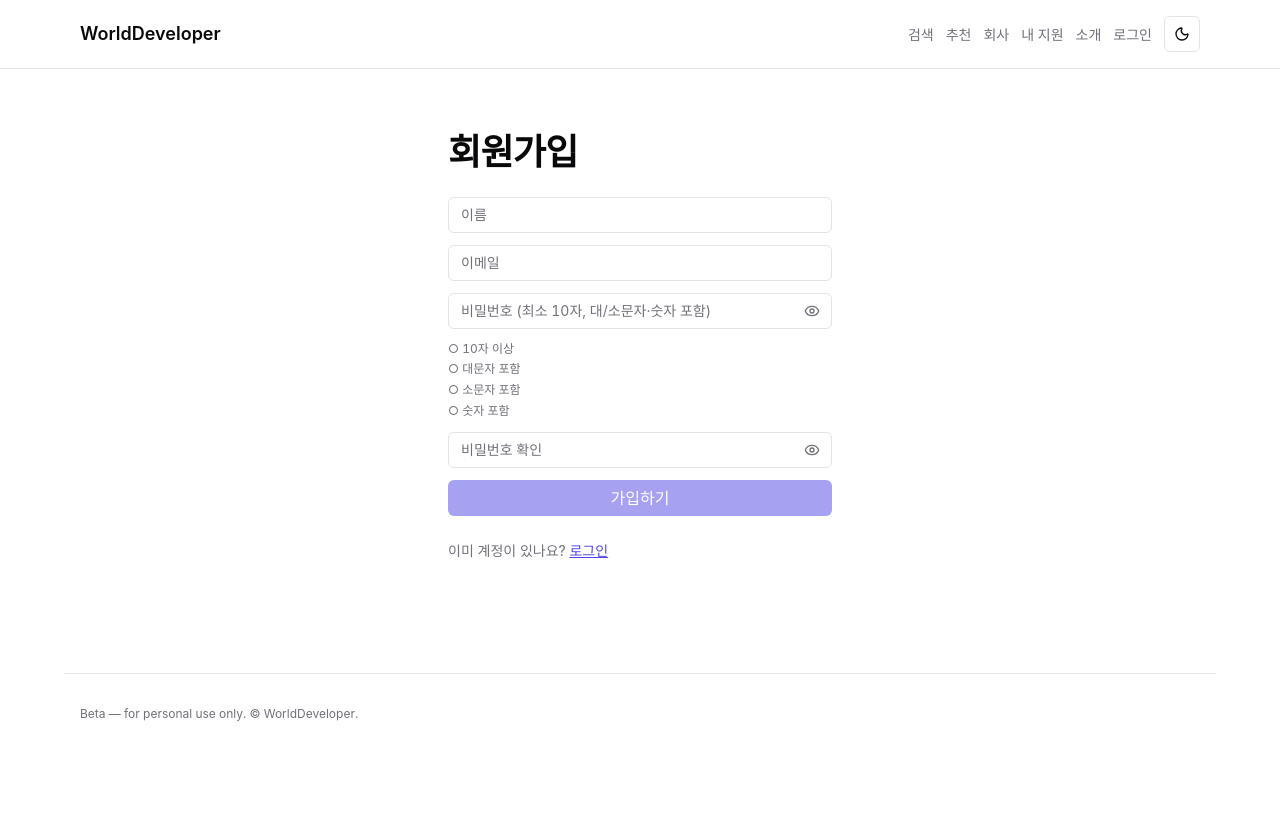
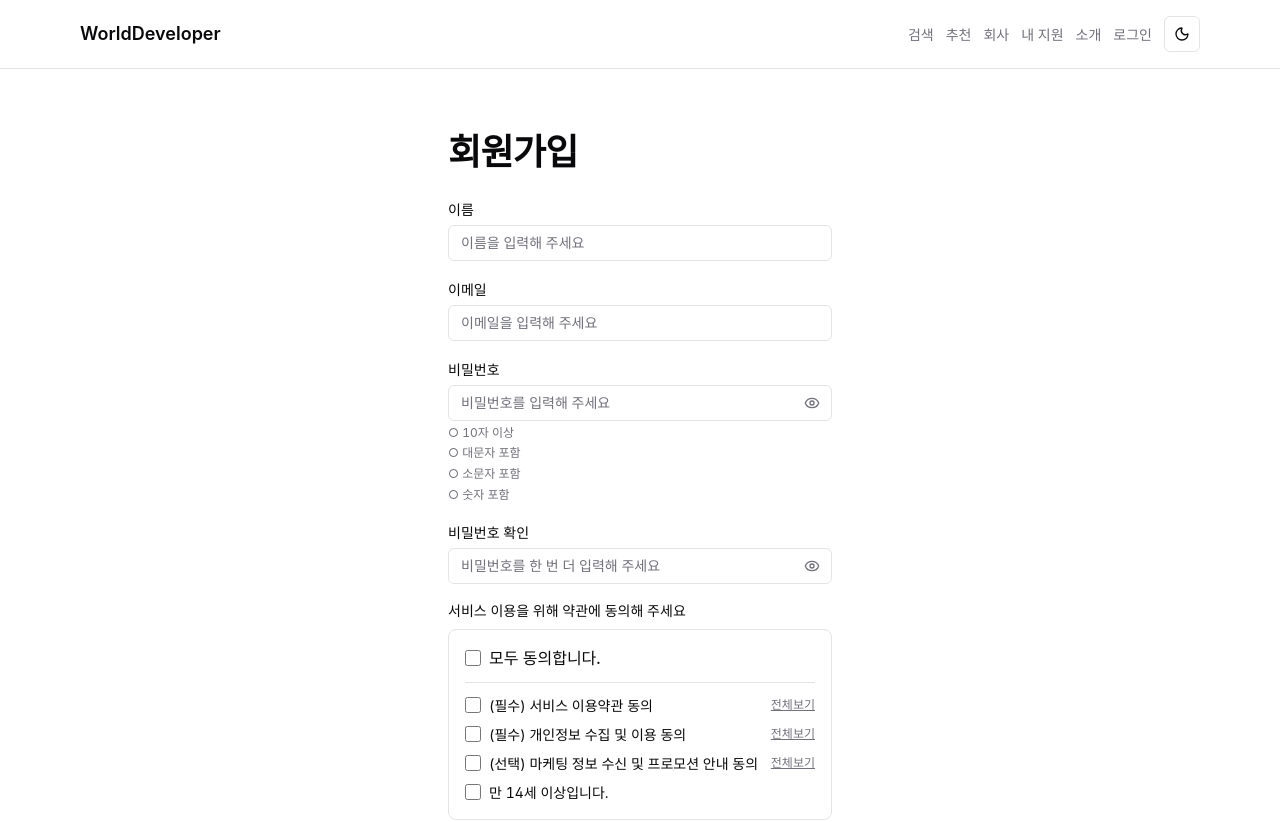
Before and after one commit to Minjun1023/WorldDeveloper, a Next.js app in the folder web/: page /signup in a window 1280 px wide. Shown: the top 822 px of the page. Before the commit the page ends 800 px from the top, so only its background shows below. Built offline with nearby package versions, Linux system fonts and the light colour scheme; no server answers.

Commit message:
feat(web-auth): 회원가입 폼 라벨 + 약관 동의 + 필수 게이팅 (로그인 무변경)

```diff
--- a/web/components/auth/CredentialsForm.tsx
+++ b/web/components/auth/CredentialsForm.tsx
@@ -5,6 +5,7 @@ import { useRouter } from "next/navigation";
 
 import { PasswordChecklist } from "@/components/auth/PasswordChecklist";
 import { PasswordInput } from "@/components/auth/PasswordInput";
+import { TermsAgreement } from "@/components/auth/TermsAgreement";
 import { Button } from "@/components/ui/button";
 import { Input } from "@/components/ui/input";
 import { checkPassword, isPasswordValid } from "@/lib/password";
@@ -23,6 +24,7 @@ export function CredentialsForm({ mode, callbackUrl = "/" }: { mode: Mode; callb
   const [registered, setRegistered] = useState(false);
   const [nameAvail, setNameAvail] = useState<Avail>("idle");
   const [emailAvail, setEmailAvail] = useState<Avail>("idle");
+  const [termsOk, setTermsOk] = useState(false);
 
   // 이름 실시간 확인 (register, debounce 500ms)
   useEffect(() => {
@@ -93,7 +95,8 @@ export function CredentialsForm({ mode, callbackUrl = "/" }: { mode: Mode; callb
   const namePass = nameAvail === "ok" || nameAvail === "error";
   const emailPass = emailAvail === "ok" || emailAvail === "error";
   const canSubmit =
-    !pending && (mode === "login" || (namePass && emailPass && pwValid && pwMatch));
+    !pending &&
+    (mode === "login" || (namePass && emailPass && pwValid && pwMatch && termsOk));
 
   async function submit(e: React.FormEvent) {
     e.preventDefault();
@@ -157,21 +160,9 @@ export function CredentialsForm({ mode, callbackUrl = "/" }: { mode: Mode; callb
     return null;
   };
 
+  if (mode === "login") {
     return (
       <form onSubmit={submit} className="space-y-3">
-      {mode === "register" && (
-        <div className="space-y-1">
-          <Input
-            type="text"
-            placeholder="이름"
-            value={displayName}
-            onChange={(e) => setDisplayName(e.target.value)}
-            required
-          />
-          {availMsg(nameAvail, "사용 가능한 이름이에요", "이미 사용 중인 이름이에요")}
-        </div>
-      )}
-
         <div className="space-y-1">
           <Input
             type="email"
@@ -180,24 +171,68 @@ export function CredentialsForm({ mode, callbackUrl = "/" }: { mode: Mode; callb
             onChange={(e) => setEmail(e.target.value)}
             required
           />
-        {mode === "register" &&
-          availMsg(emailAvail, "사용 가능한 이메일이에요", "이미 사용 중인 이메일이에요", "이메일 형식이 올바르지 않아요")}
         </div>
-
         <PasswordInput
-        placeholder={mode === "register" ? "비밀번호 (최소 10자, 대/소문자·숫자 포함)" : "비밀번호"}
-        minLength={mode === "register" ? 10 : undefined}
-        maxLength={mode === "register" ? 72 : undefined}
+          placeholder="비밀번호"
           value={password}
           onChange={(e) => setPassword(e.target.value)}
           required
         />
-      {mode === "register" && <PasswordChecklist checks={checkPassword(password)} />}
+        {error && <p className="text-destructive text-body-sm">{error}</p>}
+        <Button type="submit" disabled={!canSubmit} className="w-full">
+          {pending ? "처리 중…" : "로그인"}
+        </Button>
+      </form>
+    );
+  }
 
-      {mode === "register" && (
+  return (
+    <form onSubmit={submit} className="space-y-4">
       <div className="space-y-1">
+        <label htmlFor="reg-name" className="text-body-sm font-medium">이름</label>
+        <Input
+          id="reg-name"
+          type="text"
+          placeholder="이름을 입력해 주세요"
+          value={displayName}
+          onChange={(e) => setDisplayName(e.target.value)}
+          required
+        />
+        {availMsg(nameAvail, "사용 가능한 이름이에요", "이미 사용 중인 이름이에요")}
+      </div>
+
+      <div className="space-y-1">
+        <label htmlFor="reg-email" className="text-body-sm font-medium">이메일</label>
+        <Input
+          id="reg-email"
+          type="email"
+          placeholder="이메일을 입력해 주세요"
+          value={email}
+          onChange={(e) => setEmail(e.target.value)}
+          required
+        />
+        {availMsg(emailAvail, "사용 가능한 이메일이에요", "이미 사용 중인 이메일이에요", "이메일 형식이 올바르지 않아요")}
+      </div>
+
+      <div className="space-y-1">
+        <label htmlFor="reg-password" className="text-body-sm font-medium">비밀번호</label>
         <PasswordInput
-            placeholder="비밀번호 확인"
+          id="reg-password"
+          placeholder="비밀번호를 입력해 주세요"
+          minLength={10}
+          maxLength={72}
+          value={password}
+          onChange={(e) => setPassword(e.target.value)}
+          required
+        />
+        <PasswordChecklist checks={checkPassword(password)} />
+      </div>
+
+      <div className="space-y-1">
+        <label htmlFor="reg-confirm" className="text-body-sm font-medium">비밀번호 확인</label>
+        <PasswordInput
+          id="reg-confirm"
+          placeholder="비밀번호를 한 번 더 입력해 주세요"
           value={confirm}
           onChange={(e) => setConfirm(e.target.value)}
           required
@@ -206,12 +241,13 @@ export function CredentialsForm({ mode, callbackUrl = "/" }: { mode: Mode; callb
           <p className="text-caption text-destructive">비밀번호가 일치하지 않아요</p>
         )}
       </div>
-      )}
+
+      <TermsAgreement onChange={setTermsOk} />
 
       {error && <p className="text-destructive text-body-sm">{error}</p>}
 
       <Button type="submit" disabled={!canSubmit} className="w-full">
-        {pending ? "처리 중…" : mode === "register" ? "가입하기" : "로그인"}
+        {pending ? "처리 중…" : "계정 만들기"}
       </Button>
     </form>
   );
```
Lines whose indentation alone changed are shown as unchanged.
